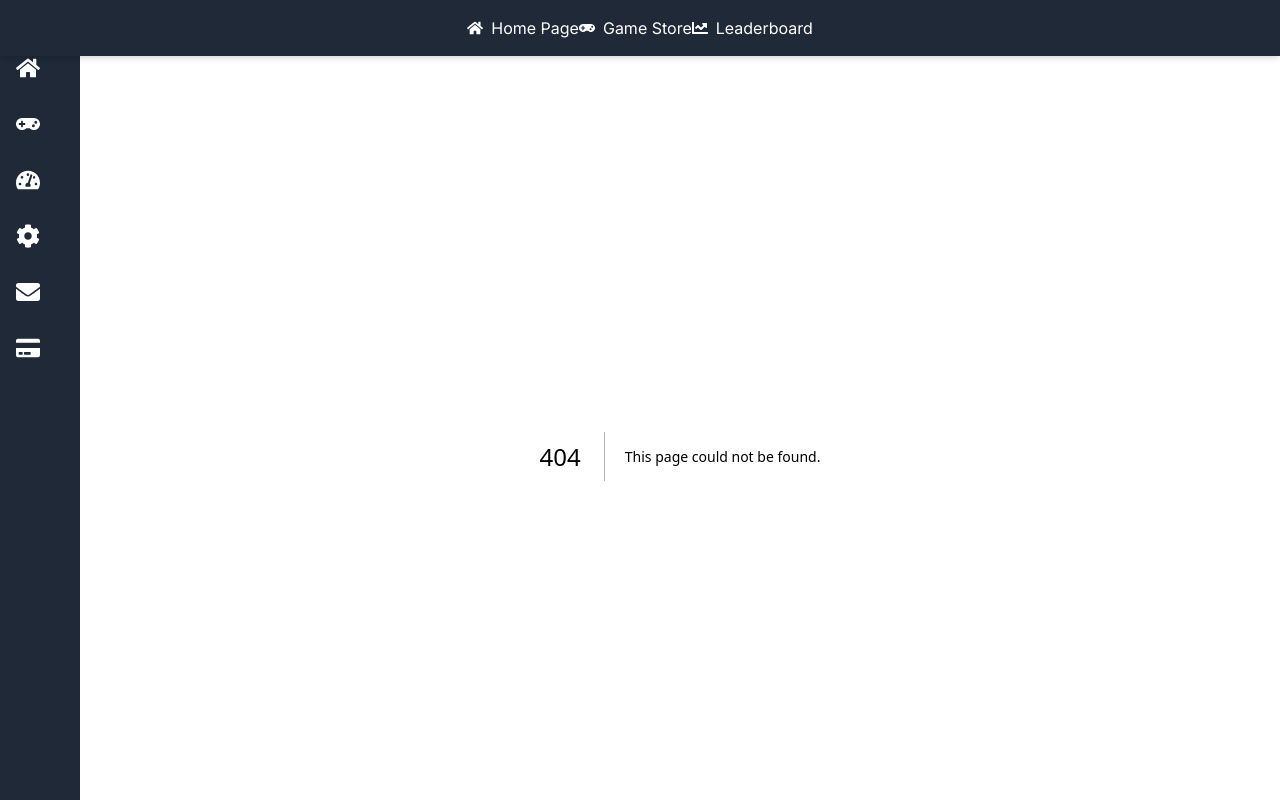
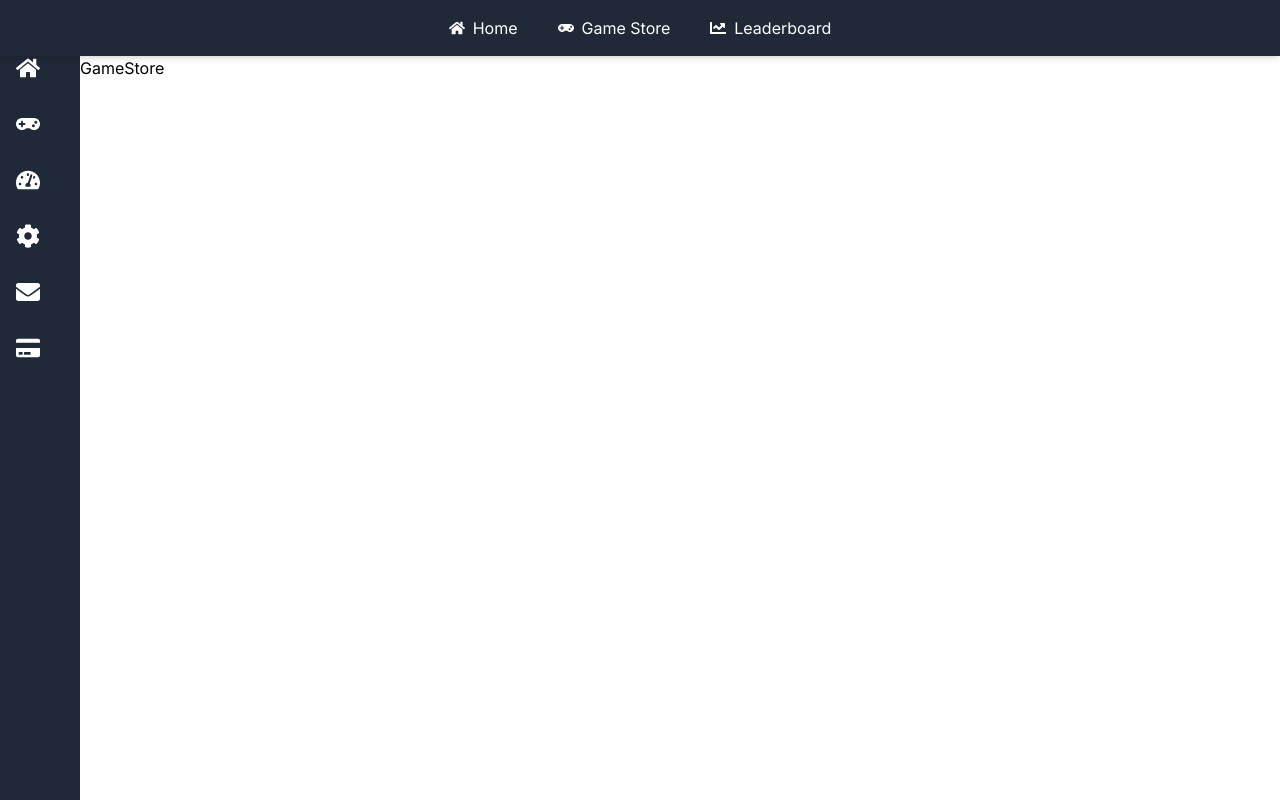
Before and after one commit to tusha-30/Game-Website, a Next.js app: page /game-store in a window 1280 px wide. Before the commit this address had no page. Built offline with nearby package versions, Linux system fonts and the light colour scheme.

Commit message:
added game store page

```diff
--- /dev/null
+++ b/src/app/game-store/page.tsx
@@ -0,0 +1,9 @@
+import React from 'react'
+
+const GameStore = () => {
+  return (
+    <div style={{ height: '200vh' }}> GameStore</div>
+  )
+}
+
+export default GameStore
--- a/src/components/Sidebar.tsx
+++ b/src/components/Sidebar.tsx
@@ -28,10 +28,12 @@ const Sidebar: React.FC<SidebarProps> = ({ onWidthChange }) => {
   return (
     <aside className={`fixed top-0 left-0 h-screen bg-gray-800 text-white transition-width duration-300 ${isOpen ? 'w-64' : 'w-20'} group`} onMouseEnter={() => setIsOpen(true)} onMouseLeave={()=>setIsOpen(false)}>
       <div className="mt-10">
+      <Link href="/" legacyBehavior>
         <div className="flex items-center p-4 hover:bg-gray-700 cursor-pointer" >
           <FaHome className="text-2xl" />
           <span className={`ml-4 text-sm ${isOpen ? 'block' : 'hidden'}`}>Home</span>
         </div>
+        </Link>
         <Link href="/game-store" legacyBehavior>
           <div className="flex items-center p-4 hover:bg-gray-700 cursor-pointer">
             <FaGamepad className="text-2xl" />
--- a/src/components/Topbar.tsx
+++ b/src/components/Topbar.tsx
@@ -8,27 +8,27 @@ const Topbar: React.FC = () => {
   const router = useRouter();
 
   return (
-    <div className="sticky flex justify-center top-0 bg-gray-800 text-white p-4 shadow-md z-10 ">
+    <div className="sticky flex justify-center top-0 bg-gray-800 text-white p-4 shadow-md z-10 gap-10">
       <button
         className="flex items-center space-x-2"
         onClick={() => router.push("/")}
       >
         <FaHome />
-        <span>Home Page</span>
+        <span className="whitespace-nowrap">Home </span>
       </button>
       <button
         className="flex items-center space-x-2"
         onClick={() => router.push("/game-store")}
       >
         <FaGamepad />
-        <span>Game Store</span>
+        <span className="whitespace-nowrap">Game Store</span>
       </button>
       <button
         className="flex items-center space-x-2"
         onClick={() => router.push("/leaderboard")}
       >
         <FaChartLine />
-        <span>Leaderboard</span>
+        <span className="whitespace-nowrap">Leaderboard</span>
       </button>
     </div>
   );
```
